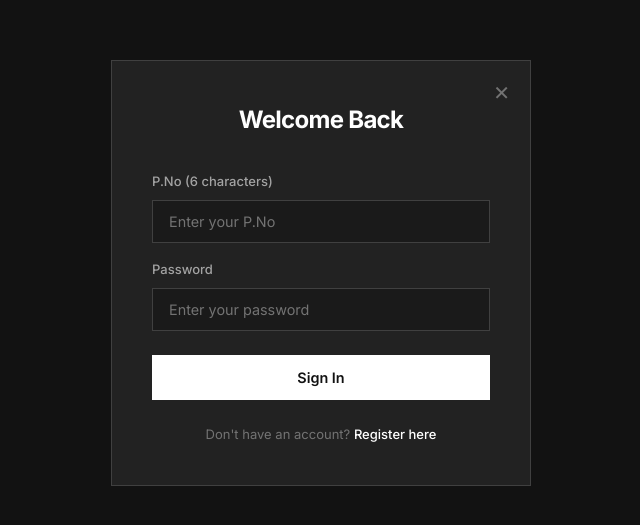
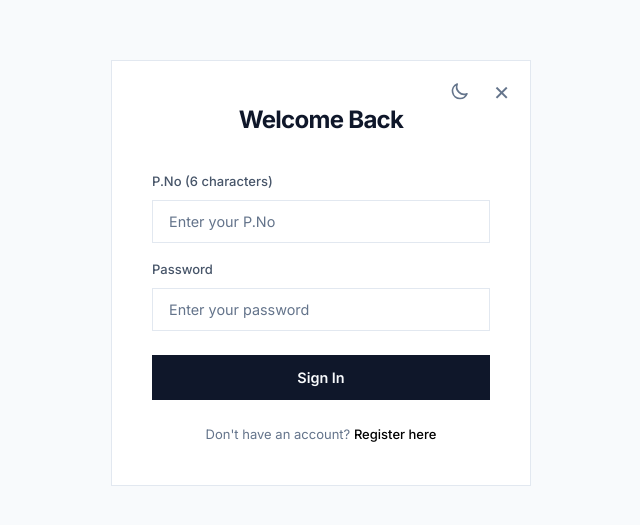
Before and after one commit to alqamah/TSL---storeMgmtSys, a React (Vite) app in the folder frontend/: page /login in a window 1280 px wide. Shown: the part 127-652 px from the top of the page, without its empty margins (319-959 px from the left). Built offline with nearby package versions, Linux system fonts and the light colour scheme; no server answers.

Commit message:
UI :toggle theme

```diff
--- a/frontend/src/components/Layout.jsx
+++ b/frontend/src/components/Layout.jsx
@@ -2,6 +2,7 @@ import { useState, useEffect } from 'react';
 import { NavLink, Outlet, useNavigate } from 'react-router-dom';
 import { useAuth } from '../context/AuthContext';
 import { itemsAPI, issuesAPI } from '../api';
+import { useTheme } from '../context/ThemeContext';
 import logo from '../assets/logo1.svg';
 import {
   HiOutlineViewGrid,
@@ -11,11 +12,14 @@ import {
   HiOutlineLogin,
   HiOutlineExclamationCircle,
   HiOutlineDocumentText,
+  HiOutlineSun,
+  HiOutlineMoon,
 } from 'react-icons/hi';
 
 export default function Layout() {
   const { user, logout } = useAuth();
   const navigate = useNavigate();
+  const { isDarkMode, toggleTheme } = useTheme();
 
   const [stats, setStats] = useState({
     items: 0,
@@ -97,6 +101,16 @@ export default function Layout() {
         <div className="sidebar-footer">
           {user ? (
             <>
+              <button
+                className="sidebar-link"
+                onClick={toggleTheme}
+                style={{ marginTop: '0.5rem' }}
+              >
+                <span className="icon">
+                  {isDarkMode ? <HiOutlineSun /> : <HiOutlineMoon />}
+                </span>
+                {isDarkMode ? 'Light Mode' : 'Dark Mode'}
+              </button>
               <div className="sidebar-user">
                 <div className="sidebar-user-avatar">
                   {user.name?.charAt(0).toUpperCase()}
@@ -106,6 +120,7 @@ export default function Layout() {
                   <div className="sidebar-user-role">{user.role}</div>
                 </div>
               </div>
+
               <button
                 className="sidebar-link"
                 onClick={handleLogout}
--- /dev/null
+++ b/frontend/src/context/ThemeContext.jsx
@@ -0,0 +1,30 @@
+import { createContext, useState, useEffect, useContext } from 'react';
+
+const ThemeContext = createContext();
+
+export function ThemeProvider({ children }) {
+  const [isDarkMode, setIsDarkMode] = useState(() => {
+    const saved = localStorage.getItem('theme');
+    if (saved) return saved === 'dark';
+    return window.matchMedia('(prefers-color-scheme: dark)').matches;
+  });
+
+  useEffect(() => {
+    localStorage.setItem('theme', isDarkMode ? 'dark' : 'light');
+    if (isDarkMode) {
+      document.body.classList.remove('light-mode');
+    } else {
+      document.body.classList.add('light-mode');
+    }
+  }, [isDarkMode]);
+
+  const toggleTheme = () => setIsDarkMode(!isDarkMode);
+
+  return (
+    <ThemeContext.Provider value={{ isDarkMode, toggleTheme }}>
+      {children}
+    </ThemeContext.Provider>
+  );
+}
+
+export const useTheme = () => useContext(ThemeContext);
--- a/frontend/src/index.css
+++ b/frontend/src/index.css
@@ -220,7 +220,7 @@ a:hover {
 }
 
 .sidebar-link:hover {
-  background: var(--bg-card);
+  background: var(--bg-card-hover);
   color: var(--text-primary);
 }
 
@@ -397,9 +397,20 @@ a:hover {
 }
 
 .btn-ghost:hover:not(:disabled) {
+  background: var(--bg-card-hover);
+  color: var(--text-primary);
+  border-color: var(--text-muted);
+}
+
+.btn-secondary {
   background: var(--bg-card);
   color: var(--text-primary);
-  border-color: var(--text-muted);
+  border: 1px solid var(--border-default);
+}
+
+.btn-secondary:hover:not(:disabled) {
+  background: var(--bg-card-hover);
+  border-color: var(--border-focus);
 }
 
 .btn-sm {
@@ -542,9 +553,9 @@ a:hover {
   transition: all var(--transition-base);
 }
 
-.stat-card:hover {
+/* .stat-card:hover {
   border-color: var(--border-focus);
-}
+} */
 
 .stat-icon {
   width: 48px;
@@ -1075,3 +1086,56 @@ tbody tr:hover {
     max-width: 100%;
   }
 }
+
+/* LIGHT MODE VARIABLES */
+body.light-mode {
+  --bg-primary: #f8fafc;
+  --bg-secondary: #ffffff;
+  --bg-card: #ffffff;
+  --bg-card-hover: #f1f5f9;
+  --bg-input: #ffffff;
+  --bg-modal: rgba(0, 0, 0, 0.4);
+
+  --border-default: #e2e8f0;
+  --border-focus: #0f172a;
+  --border-subtle: #f1f5f9;
+
+  --text-primary: #0f172a;
+  --text-secondary: #475569;
+  --text-muted: #64748b;
+  --text-inverse: #ffffff;
+
+  --accent-blue: #000000;
+  --accent-blue-hover: #333333;
+  --accent-green: #333333;
+  --accent-green-hover: #555555;
+  --accent-amber: #555555;
+  --accent-amber-hover: #777777;
+  --accent-red: #777777;
+  --accent-red-hover: #999999;
+  --accent-purple: #000000;
+
+  --gradient-blue: #000000;
+  --gradient-green: #333333;
+  --gradient-amber: #555555;
+}
+
+.login-theme-btn {
+  position: absolute;
+  top: var(--space-4);
+  right: calc(var(--space-4) + 40px);
+  background: transparent;
+  border: none;
+  font-size: var(--font-xl);
+  color: var(--text-muted);
+  cursor: pointer;
+  transition: color var(--transition-fast);
+  padding: var(--space-1);
+  display: flex;
+  align-items: center;
+  justify-content: center;
+}
+
+.login-theme-btn:hover {
+  color: var(--text-primary);
+}
--- a/frontend/src/pages/IssuesPage.jsx
+++ b/frontend/src/pages/IssuesPage.jsx
@@ -330,7 +330,7 @@ export default function IssuesPage() {
                   Bulk Export
                 </button>
               )}
-              <button id="issue-item-btn" className="btn btn-primary" onClick={openIssueModal}>
+              <button id="issue-item-btn" className="btn btn-secondary" onClick={openIssueModal}>
                 <HiOutlinePlus /> Issue Items
               </button>
             </div>
--- a/frontend/src/pages/ItemsPage.jsx
+++ b/frontend/src/pages/ItemsPage.jsx
@@ -371,7 +371,7 @@ export default function ItemsPage() {
                   Bulk Export
                 </button>
               )}
-                <button className="btn btn-primary" onClick={openCreate}>
+                <button className="btn btn-secondary" onClick={openCreate}>
                 <HiOutlinePlus /> Add Item
               </button>
             </div>
--- a/frontend/src/pages/LoginPage.jsx
+++ b/frontend/src/pages/LoginPage.jsx
@@ -2,12 +2,15 @@ import { useState } from 'react';
 import { useNavigate, Link } from 'react-router-dom';
 import { useAuth } from '../context/AuthContext';
 import { useToast } from '../context/ToastContext';
+import { useTheme } from '../context/ThemeContext';
+import { HiOutlineSun, HiOutlineMoon } from 'react-icons/hi';
 import logo from '../assets/logo1.svg';
 
 export default function LoginPage() {
   const { login } = useAuth();
   const toast = useToast();
   const navigate = useNavigate();
+  const { isDarkMode, toggleTheme } = useTheme();
 
   const [pNo, setPNo] = useState('');
   const [password, setPassword] = useState('');
@@ -31,6 +34,9 @@ export default function LoginPage() {
     <div className="login-page">
 
       <div className="login-card">
+        <button className="login-theme-btn" onClick={toggleTheme} aria-label="Toggle Theme">
+          {isDarkMode ? <HiOutlineSun /> : <HiOutlineMoon />}
+        </button>
         <button className="login-close-btn" onClick={() => navigate('/')} aria-label="Close">✕</button>
         <div className="login-header">
           <h1 className="login-title">Welcome Back</h1>
--- a/frontend/src/pages/RegisterPage.jsx
+++ b/frontend/src/pages/RegisterPage.jsx
@@ -2,11 +2,14 @@ import { useState } from 'react';
 import { useNavigate, Link } from 'react-router-dom';
 import { useAuth } from '../context/AuthContext';
 import { useToast } from '../context/ToastContext';
+import { useTheme } from '../context/ThemeContext';
+import { HiOutlineSun, HiOutlineMoon } from 'react-icons/hi';
 
 export default function RegisterPage() {
   const { register } = useAuth();
   const toast = useToast();
   const navigate = useNavigate();
+  const { isDarkMode, toggleTheme } = useTheme();
 
   const [form, setForm] = useState({ p_no: '', name: '', password: '' });
   const [loading, setLoading] = useState(false);
@@ -32,6 +35,9 @@ export default function RegisterPage() {
   return (
     <div className="login-page">
       <div className="login-card">
+        <button className="login-theme-btn" onClick={toggleTheme} aria-label="Toggle Theme">
+          {isDarkMode ? <HiOutlineSun /> : <HiOutlineMoon />}
+        </button>
         <button className="login-close-btn" onClick={() => navigate('/')} aria-label="Close">✕</button>
         <div className="login-header">
           <h1 className="login-title">Create Account</h1>
```
Also changed, not shown: frontend/src/App.jsx (+7 -4 lines), 1 other file (tests, documents, lock files or other folders).
